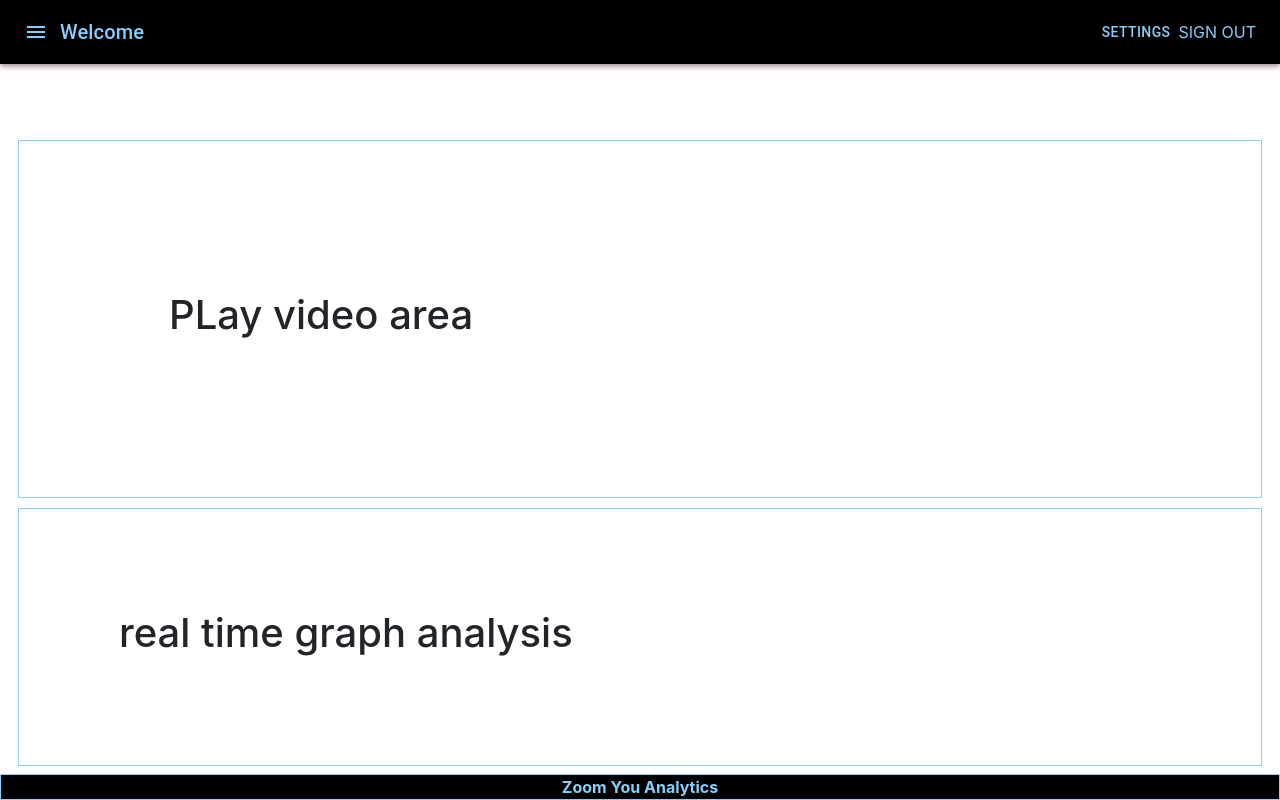
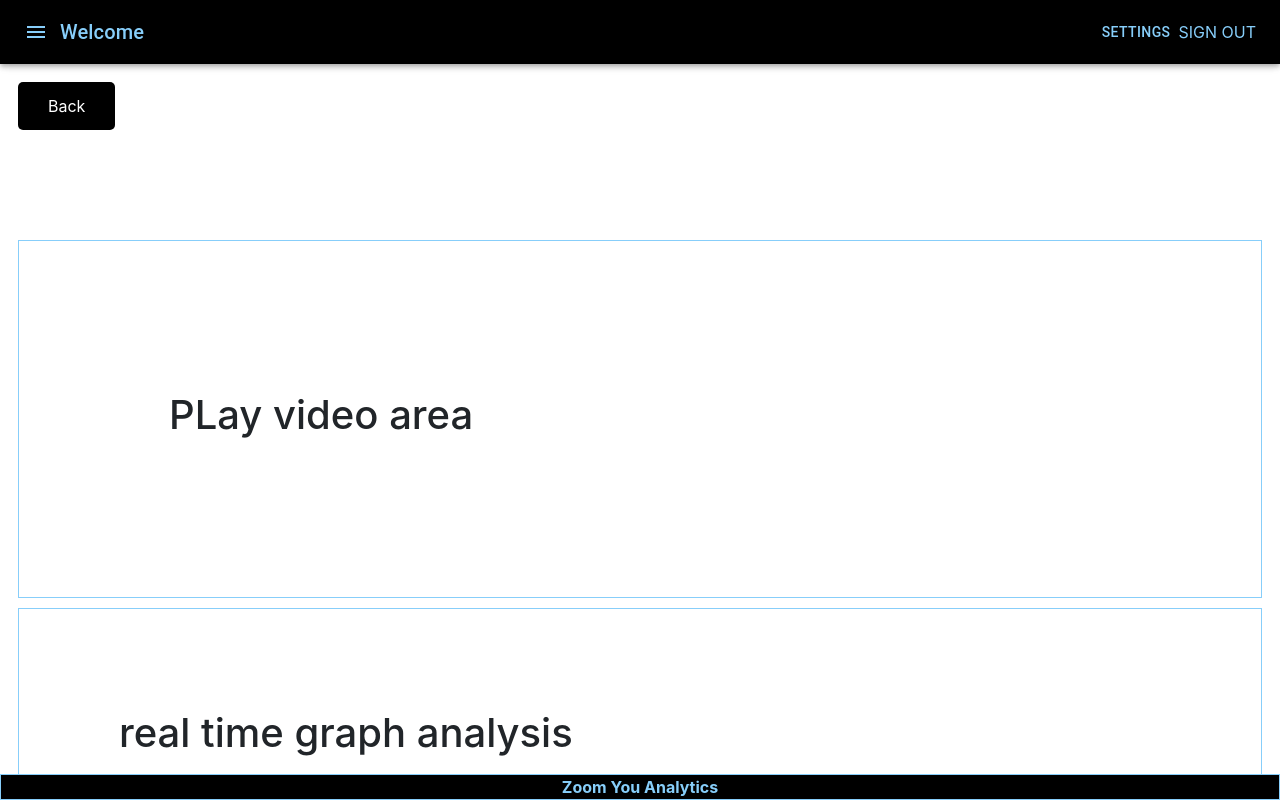
Before and after one commit to abefong54/jaas-summerhacks, a React (Create React App) app in the folder client/: page /analytics in a window 1280 px wide. Shown: the top 800 px of the page. Built offline with nearby package versions, Linux system fonts and the light colour scheme.

Commit message:
added the back route from analytics to dashboard

```diff
--- a/client/src/containers/Analytics/Analytics.js
+++ b/client/src/containers/Analytics/Analytics.js
@@ -1,4 +1,5 @@
 import React from 'react';
+import { Route } from "react-router-dom";
 import OverallStatsGraph from '../../components/OverallStatsGraph/OverallStatsGraph';
 import { makeStyles, withTheme } from '@material-ui/core/styles';
 import RealTimeStats from '../../components/RealTimeStats/RealTimeStats';
@@ -6,32 +7,39 @@ import PlayVid from '../../components/PlayVid/PlayVid';
 import Button from '@material-ui/core/Button';
 import { Link } from 'react-router-dom';
 
+
 const useStyles = makeStyles({
     root: {
         marginTop: '50px',
         padding:"30px"
     },
     vid:{
+        marginTop:"30px",
         border:"1px solid lightskyblue",
-        padding:"150px"
+        padding:"150px",
+
+
 
     },
     realtime:{
         marginTop:'10px',
         border:"1px solid lightskyblue",
         padding:"100px",
-        marginBottom:'10px'
+        marginBottom:'10px',
+
 
     },
     backbutton:{
-        background: 'black',
       border: 0,
       borderRadius: 5,
-      boxShadow: '0 3px 5px 2px rgba(255, 105, 135, .3)',
-      color:'#87cefa' ,
+      backgroundColor:"black",
+      color:"white",
+
       height: 48,
       padding: '0 30px',
       weight: 'bold',
+      marginTop:"70px",
+      marginLeft:"30px"
 
     }
 
@@ -46,10 +54,10 @@ export default function Analytics(){
     const style=useStyles();
     return(
         <div>
-        <div className={style.backbutton}>
-           <Link to="/"></Link><Button>Back</Button>
 
-        </div>
+   <Link to="/dashboard" ><button className={style.backbutton}>Back</button></Link>
+
+
 
         <div className={style.root}>
             <div className={style.vid}>
```
Also changed, not shown: client/src/components/Header/header.css (added).
